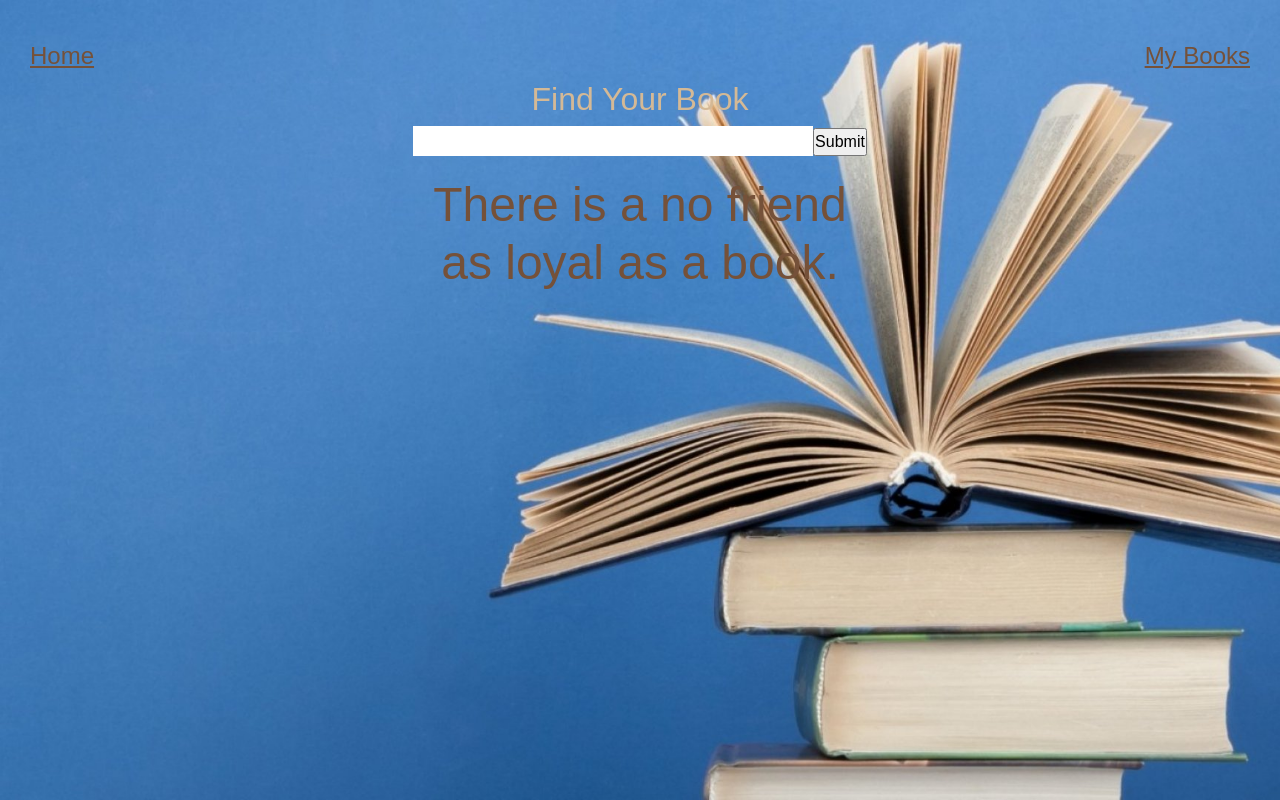
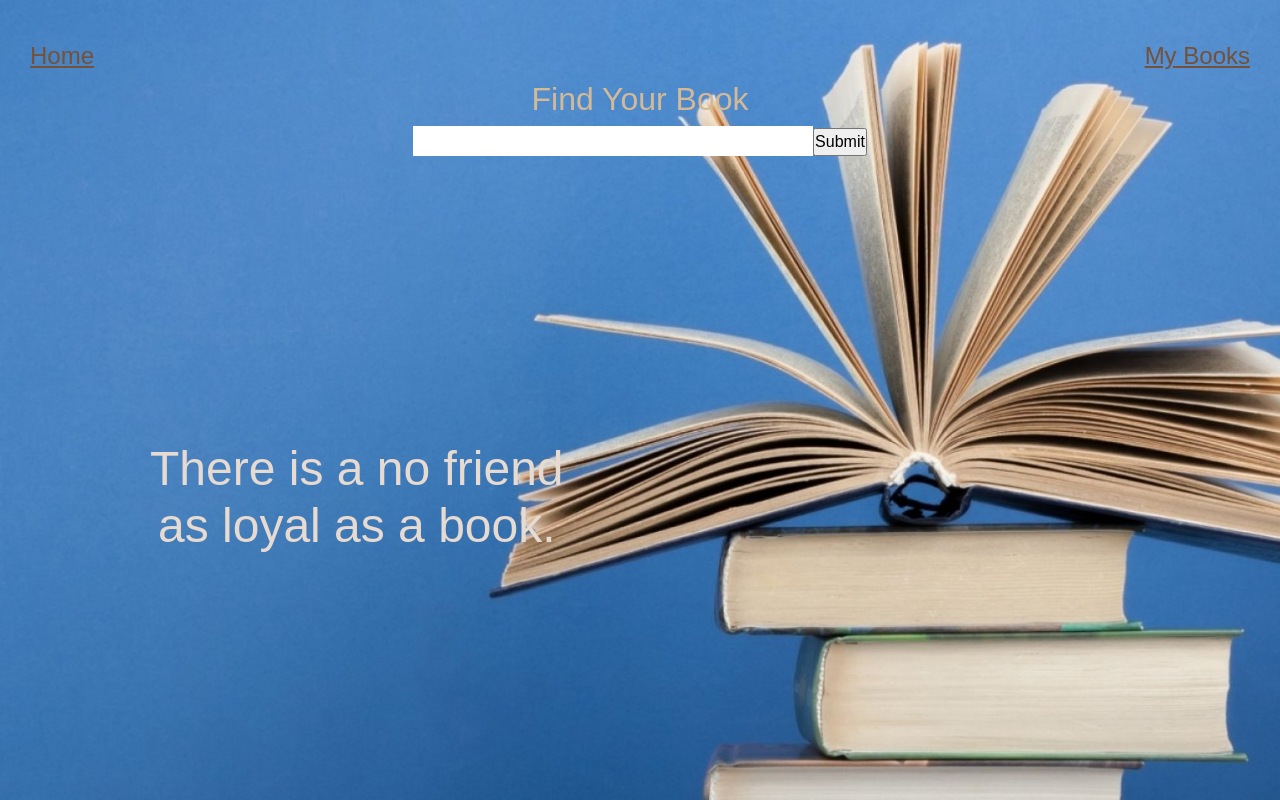
Before and after one commit to saraana09/bookreactapp, a React (Create React App) app: page / in a window 1280 px wide. Built offline with nearby package versions, Linux system fonts and the light colour scheme; no server answers.

Commit message:
home page done

```diff
--- a/src/App.css
+++ b/src/App.css
@@ -22,38 +22,35 @@
     width: 100%;
     height: 500px;
     color: #D4B996FF;
-    display: flex;
-    flex-direction: column;
     align-items: center;
     position: relative;
 }
-
+.row1{
+    position: center;
+    text-align: center;
+    left: 150px;
+}
+.row1 h1{
+    font-size: 3rem;
+    margin-top: 20px;
+    margin-bottom: 15px;
+    color: rgb(230, 218, 209);
+}
+.row2{
+    position: absolute;
+    bottom:10px;
+    left: 150px;
+    text-align: center;
+}
 
 .row2 h2{
     font-size: 4rem;
     text-align: center;
     margin-left: 3px;
     font-family: 'Bodoni Moda', serif;
-    color: #D4B996FF;
+    color: rgb(247, 243, 239);
 }
-.row1{
-    position: center;
-    top:20px;
-    right: 150px;
-    text-align: center;
-    float: left;
-}
-.row1 h1{
-    font-size: 3rem;
-    margin-top: 20px;
-    margin-bottom: 15px;
-    color: #755139FF;
-}
-.search{
-    display: flex;
 
-
-}
 .input1{
     outline: 0;
     border: 0;
@@ -72,7 +69,6 @@
     box-shadow: 0 5px 5px rgba(212,185,150,.5);
     transition: .5s;
     text-align: center;
-
 }
 .card:hover{
     transform: scale(0.9);
```
